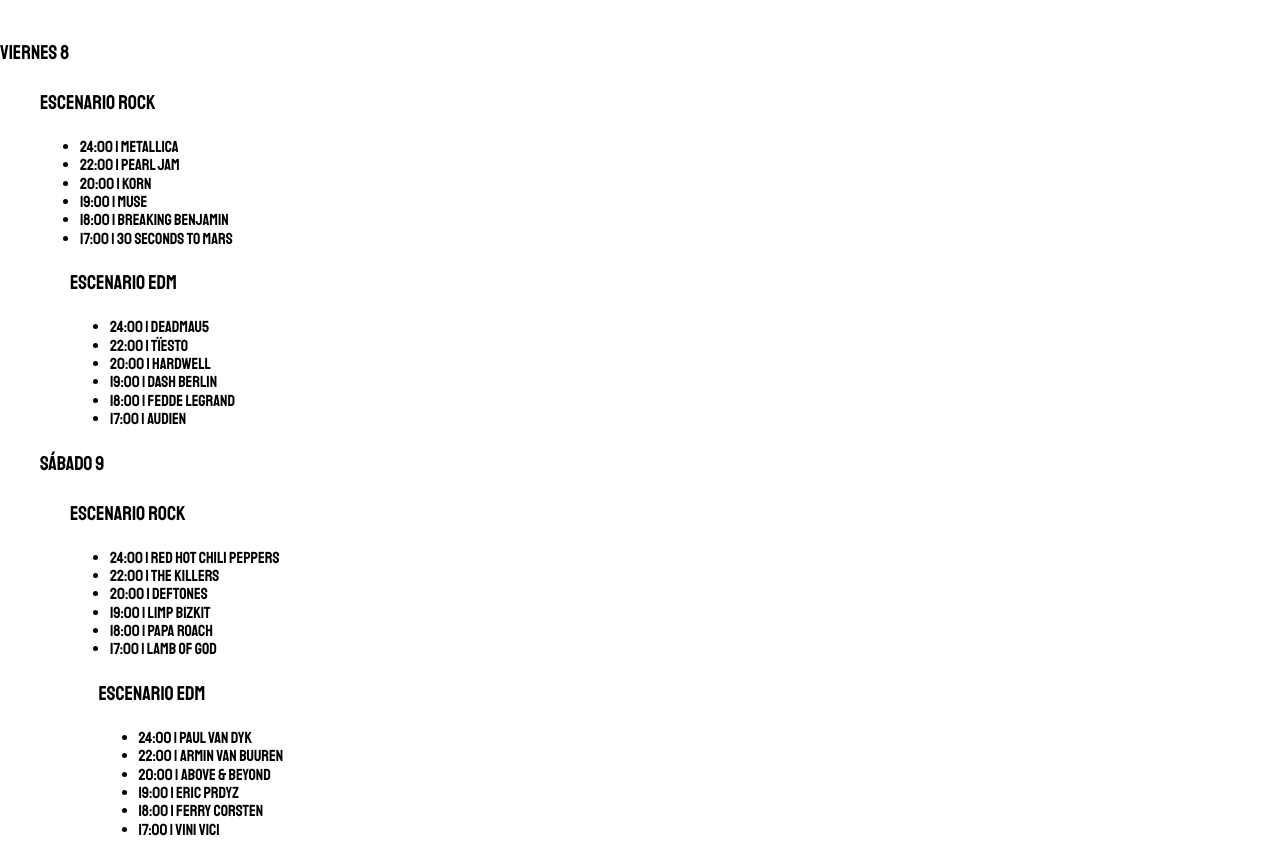
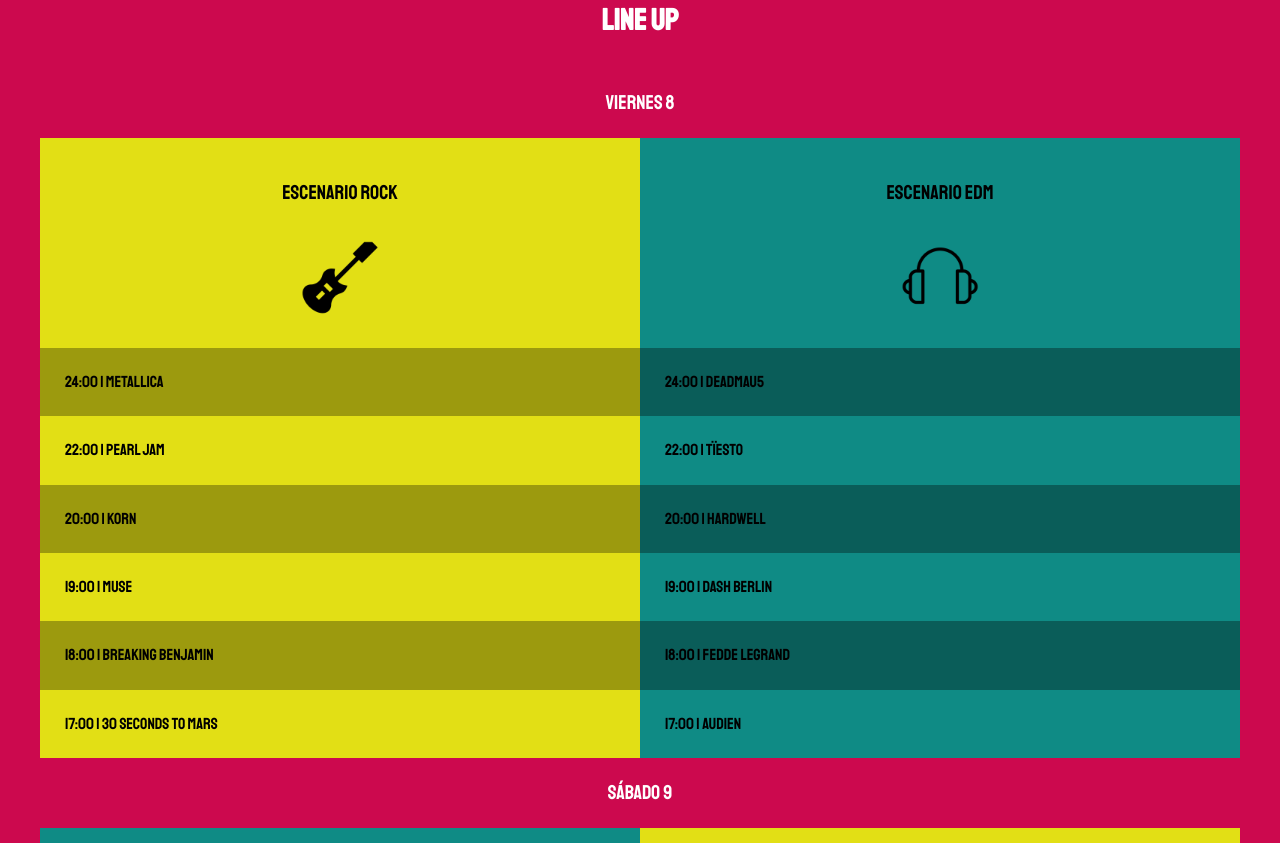
Before and after one commit to heviahxc/festival, a website: page index.html in a window 1280 px wide. Shown: the part 1256-2099 px from the top of the page. Drawn offline with Linux system fonts and the light colour scheme.

Commit message:
lineup finish

```diff
--- a/index.html
+++ b/index.html
@@ -64,8 +64,8 @@
 
         <p class="day">Viernes 8</p>
 
-        <div class="scenery-container container">
-            <div class="scenery rock bg-yellow">
+        <div class="scenary-container container">
+            <div class="scenary rock bg-yellow">
                 <p class="name-scenary">Escenario Rock</p>
                 <ul class="calendar">
                     <li>
@@ -90,8 +90,7 @@
                 </ul>
             </div><!--Escenario 1-->
 
-            <div class="scenery-container container">
-                <div class="scenery edm bg-green">
+                <div class="scenary edm bg-green">
                     <p class="name-scenary">Escenario EDM</p>
                     <ul class="calendar">
                         <li>
@@ -124,8 +123,8 @@
 
         <p class="day">Sábado 9</p>
 
-        <div class="scenery-container container">
-            <div class="scenery rock bg-green">
+        <div class="scenary-container container">
+            <div class="scenary rock bg-green">
                 <p class="name-scenary">Escenario Rock</p>
                 <ul class="calendar">
                     <li>
@@ -152,8 +151,7 @@
                 </ul>
             </div><!--Escenario 1-->
 
-            <div class="scenery-container container">
-                <div class="scenery edm bg-yellow">
+                <div class="scenary edm bg-yellow">
                     <p class="name-scenary">Escenario EDM</p>
                     <ul class="calendar">
                         <li>
--- a/src/scss/base/_mixins.scss
+++ b/src/scss/base/_mixins.scss
@@ -30,3 +30,9 @@
     grid-template-columns: repeat($columnas, 1fr);
     gap: $espaciado;
 }
+
+@mixin reset-list{
+    margin: 0;
+    padding: 0;
+    list-style: none;
+}
--- a/src/scss/base/_variables.scss
+++ b/src/scss/base/_variables.scss
@@ -3,7 +3,7 @@
 $fuente_principal: 'Staatliches', cursive;
 
 //Colores
-$verde: #056E68;
+$verde: #0f8b85;
 $rosa: #CC094E;
 $amarillo: #E2DF15;
 $morado: #A51CC5;
--- a/src/scss/layout/_index.scss
+++ b/src/scss/layout/_index.scss
@@ -1,3 +1,4 @@
 @forward 'header';
 @forward 'video';
 @forward 'festival';
+@forward 'lineup';
--- /dev/null
+++ b/src/scss/layout/_lineup.scss
@@ -0,0 +1,76 @@
+@use 'base/mixins' as m;
+@use 'base/variables' as v;
+
+.lineup{
+    background-color: v.$rosa;
+    padding: 5rem 0;
+
+    h3, p{
+        text-align: center;
+        color: v.$blanco;
+    }
+
+    .day{
+        text-transform: uppercase;
+        margin-bottom: 5rem 0;
+    }
+}
+
+.scenary-container{
+    @include m.tablet {
+        @include m.grid(2,5);
+    }
+
+    p{
+        color: v.$negro;
+    }
+}
+
+.scenary{
+    padding-top: 2rem;
+
+    .name-scenary{
+        &::after{
+            content: '';
+            display: block;
+            width: 20rem;
+            height: 10rem;
+            background-size: 15rem;
+            background-repeat: no-repeat;
+            background-position: center center;
+            margin: 2rem auto 0 auto;
+        }
+    }
+}
+
+.edm .name-scenary:after{
+    background-image: url(../img/icono_edm.png);
+}
+
+.rock .name-scenary:after{
+    background-image: url(../img/icono_rock.png);
+}
+
+.calendar{
+    @include m.reset-list;
+    li{
+        padding: 2.5rem;
+        span{
+            font-weight: 400;
+        }
+    }
+}
+
+.bg-yellow{
+    background-color: v.$amarillo;
+    li:nth-child(odd){
+        background-color: darken(v.$amarillo, 15%);
+    }
+}
+
+.bg-green{
+    background-color: v.$verde;
+    li:nth-child(odd){
+        background-color: darken(v.$verde, 10%);
+    }
+}
```
Also changed, not shown: build/css/app.css.
